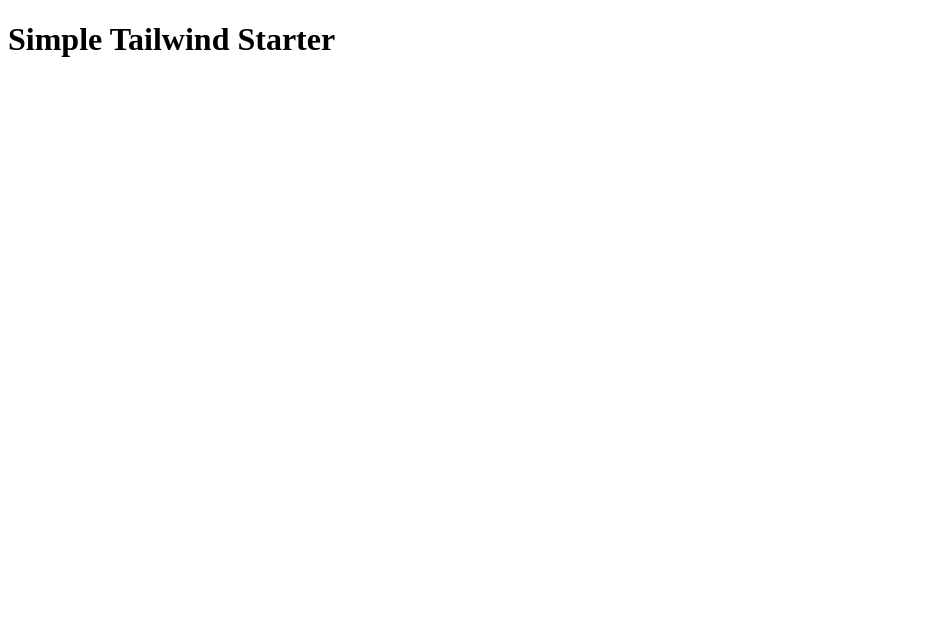
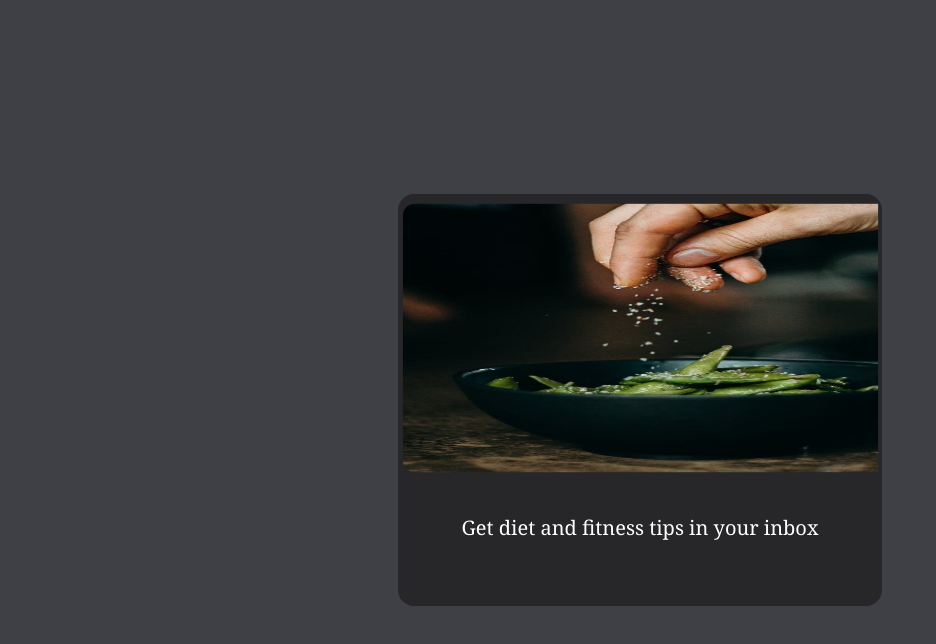
Before and after one commit to jaspreet338/Tailwind-mini-projects, a website: page index.html in a window 1280 px wide. Shown: the whole page, without its empty margins (0-936 px from the left). Drawn offline with nearby package versions, Linux system fonts and the light colour scheme.

Commit message:
added packages

```diff
--- a/index.html
+++ b/index.html
@@ -1,13 +1,36 @@
 <!DOCTYPE html>
 <html lang="en">
-<head>
-    <meta charset="UTF-8">
-    <meta http-equiv="X-UA-Compatible" content="IE=edge">
-    <meta name="viewport" content="width=device-width, initial-scale=1.0">
-    <link rel="stylesheet" href="css/style.css">
+  <head>
+    <meta charset="UTF-8" />
+    <meta http-equiv="X-UA-Compatible" content="IE=edge" />
+    <meta name="viewport" content="width=device-width, initial-scale=1.0" />
+    <link rel="stylesheet" href="css/style.css" />
+    <script src="https://cdn.tailwindcss.com"></script>
     <title>Email Subscribe</title>
-</head>
-<body>
-   <h1 class="text-3xl bg-red-100">Simple Tailwind Starter</h1>
-</body>
+  </head>
+  <body>
+    <!-- background container  -->
+    <div class="flex items-center justify-center h-screen bg-zinc-700">
+      <!-- Card -->
+      <div class="bg-zinc-800 p-4 mx-6 rounded-2xl">
+        <!-- Flex-container -->
+        <div class="flex flex-col md-flex-row rounded-l-xl">
+          <!-- Image -->
+          <img
+            src="images/image.jpg"
+            alt=""
+            class="object-fit rounded-xl h-80 md:h-64 md:rounded-l-xl md:rounded-r-none transform hover: scale-105 hover:rounded-xl duration-200"
+          />
+          <!-- Content -->
+          <div class="p-6 md:p-12">
+            <h2
+              class="font-serif text-xl font-medium text-center text-white md:text-left"
+            >
+              Get diet and fitness tips in your inbox
+            </h2>
+          </div>
+        </div>
+      </div>
+    </div>
+  </body>
 </html>
--- /dev/null
+++ b/input.css
@@ -0,0 +1,3 @@
+@tailwind base;
+@tailwind components;
+@tailwind utilities;
--- /dev/null
+++ b/tailwind.config.js
@@ -0,0 +1,8 @@
+/** @type {import('tailwindcss').Config} */
+module.exports = {
+  content: ["./*.html"],
+  theme: {
+    extend: {},
+  },
+  plugins: [],
+};
```
Also changed, not shown: package.json (added, +16 -0 lines), css/style.css (added), 2 other files.
